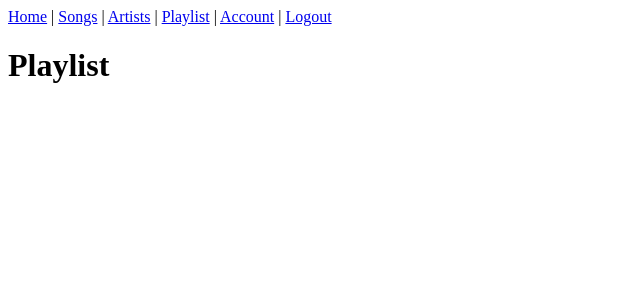
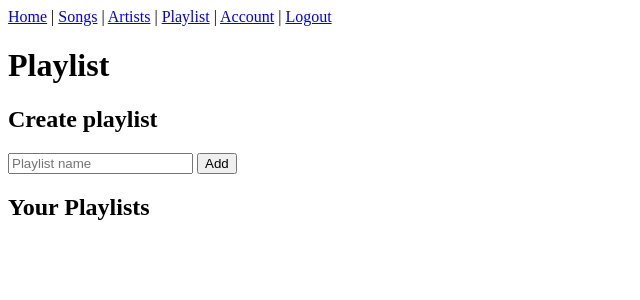
Before and after one commit to MattRM2/Spotify_ex, a PHP site: page /playlists.php in a window 1280 px wide. Shown: the top 300 px of the page, without its empty margins (0-640 px from the left). Run offline with PHP 8.4, Linux system fonts and the light colour scheme; the visitor is signed in with stand-in values (Sample User, id 1).

Commit message:
Update on navbar and playlists

```diff
--- a/navbar.php
+++ b/navbar.php
@@ -1,6 +1,5 @@
 <?php
-$playlist = '';
-$account = '';
+
 ?>
 <nav>
     <a href="home.php">Home</a><span> | </span>
@@ -8,24 +7,21 @@
     <a href="artists.php">Artists</a><span> | </span>
     <?php
         if (isset($_SESSION['idUser'])) {
-            $playlist = '<a href="playlists.php">Playlist</a><span> | </span>';
+            echo '<a href="playlists.php">Playlist</a><span> | </span>';
         }
-        echo $playlist;
-    ?>
-    <?php
+        echo '';
+
         if (!isset($_SESSION['idUser'])) {
             echo '<a href="register.php">Register</a><span> | </span>';
         }else{
             echo '';
         }
-        ?>
-    <?php
+
         if (isset($_SESSION['idUser'])) {
-            $account = '<a href="account.php">Account</a><span> | </span>';
+            echo '<a href="account.php">Account</a><span> | </span>';
         }
-        echo $account;
-        ?>
-    <?php
+            echo '';
+
         if (!isset($_SESSION['idUser'])) {
             echo '<a href="login.php">Login</a>';
         }else{
--- a/playlists.php
+++ b/playlists.php
@@ -5,7 +5,7 @@
 $conn = mysqli_connect(DB_SERVER, DB_USER, DB_PASSWORD, DB_DATA, DB_PORT);
 $conn->set_charset("utf8");
 
-if ($conn) {
+if ($conn && !empty((isset($_SESSION['idUser'])))) {
     $query = "";
     // $sendRequest = mysqli_query($conn, $query);
     // $user = mysqli_fetch_assoc($sendRequest);
@@ -32,5 +32,16 @@
     ?>
     <h1>Playlist</h1>
 
+    <h2>Create playlist</h2>
+    <form method="POST">
+        <input type="text" name="playlistName" placeholder="Playlist name">
+        <input type="submit" name="add" value="Add">
+    </form>
+    <h2>Your Playlists</h2>
+    <ul>
+        <?php //foreach() :?>
+        <? //endforeach; ?>
+    </ul>
+
 </body>
 </html>
```
